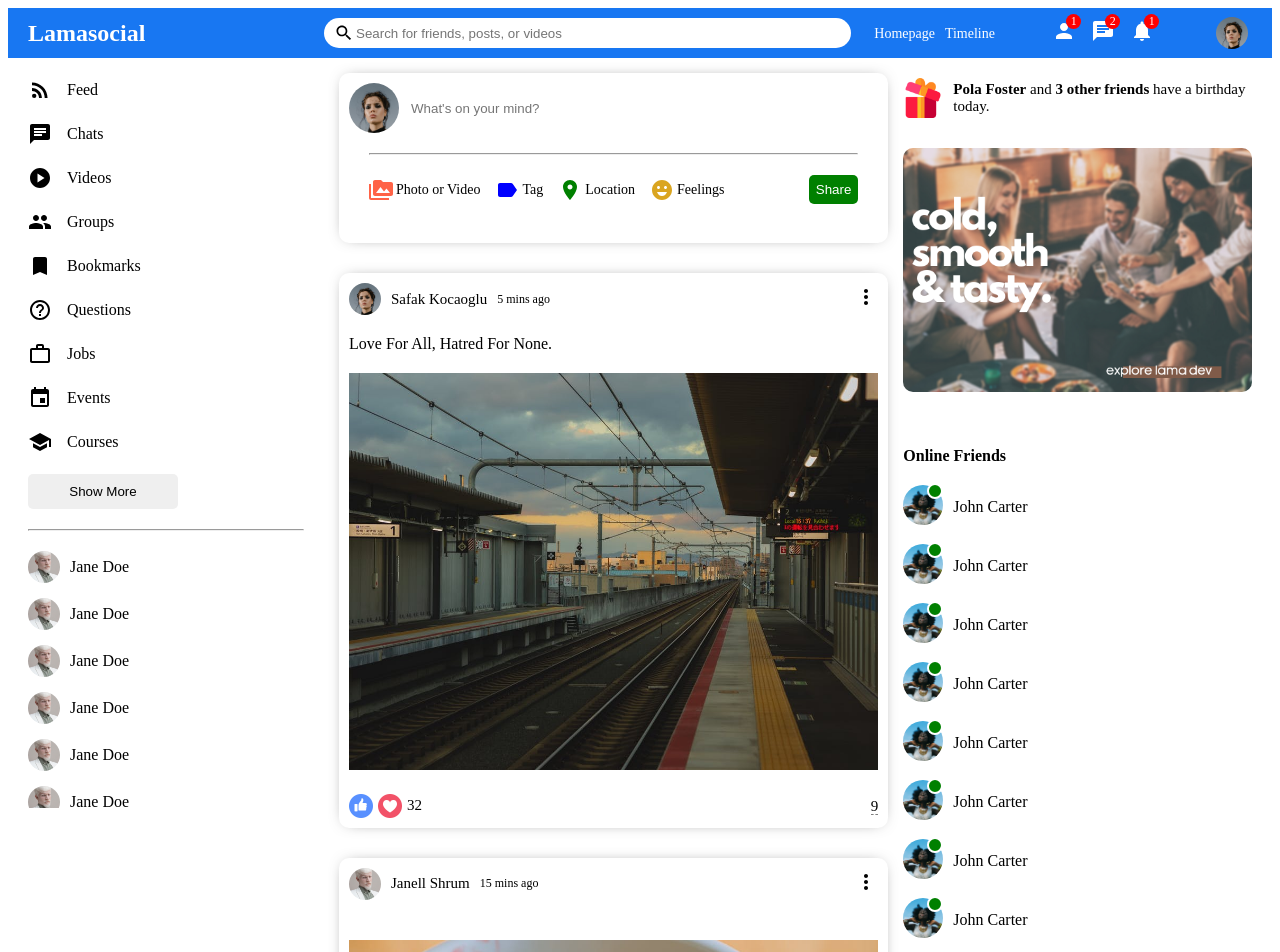
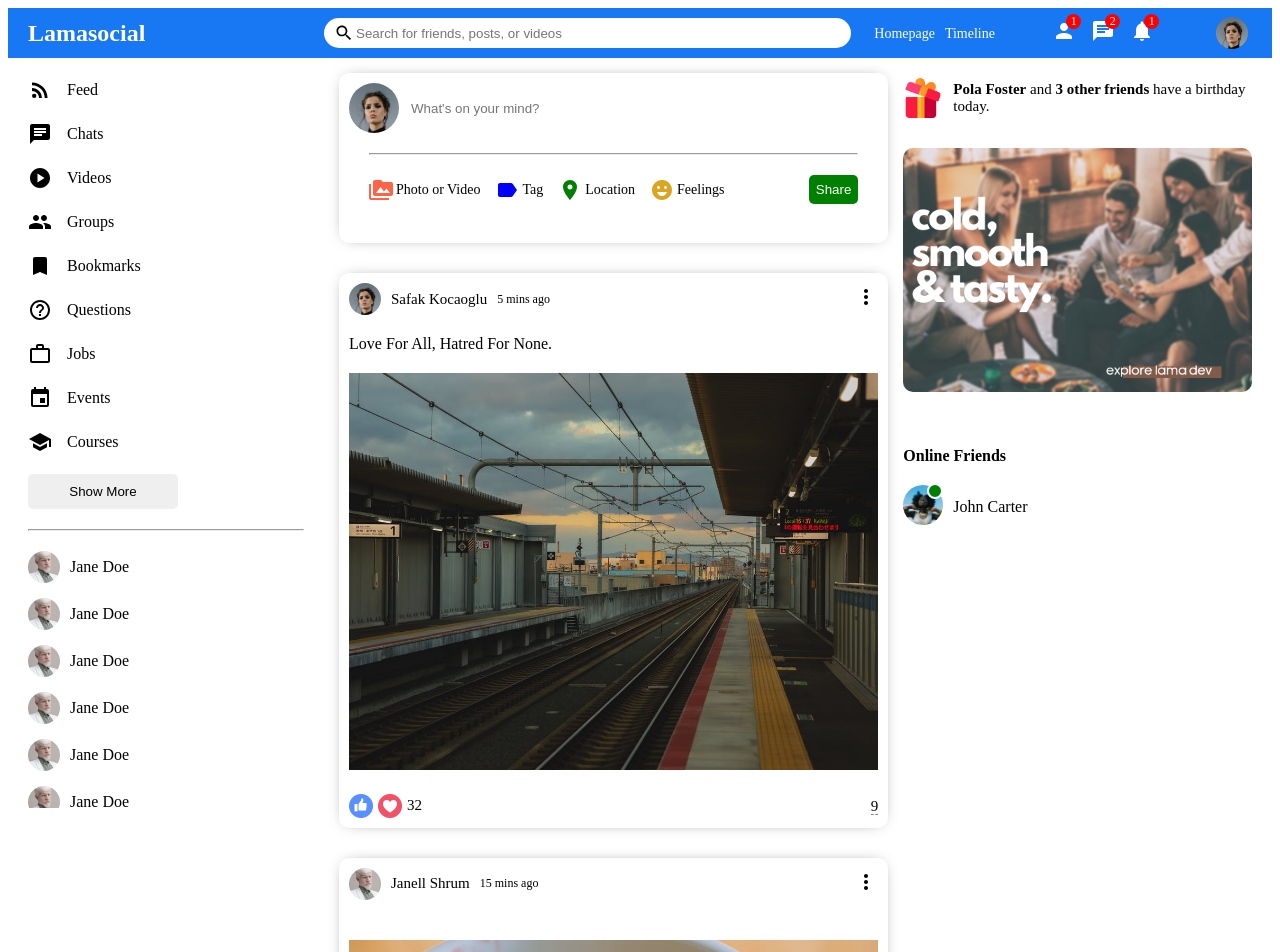
Before and after one commit to LaurenCummings/facebook-clone, a React (Vite) app: page / in a window 1280 px wide. Shown: the top 952 px of the page. Built offline with nearby package versions, Linux system fonts and the light colour scheme.

Commit message:
Deleted extra friend list items on rightbar - making it dynamic

```diff
--- a/src/components/Rightbar.jsx
+++ b/src/components/Rightbar.jsx
@@ -23,62 +23,6 @@ function Rightbar() {
                         </div>
                         <span className="rightbarUsername">John Carter</span>
                     </li>
-                    <li className="rightbarFriend">
-                        <div className="rightbarProfileImgContainer">
-                            <img className="rightbarProfileImg" src={person3} alt="" />
-                            <span className="rightbarOnline"></span>
-                        </div>
-                        <span className="rightbarUsername">John Carter</span>
-                    </li>
-                    <li className="rightbarFriend">
-                        <div className="rightbarProfileImgContainer">
-                            <img className="rightbarProfileImg" src={person3} alt="" />
-                            <span className="rightbarOnline"></span>
-                        </div>
-                        <span className="rightbarUsername">John Carter</span>
-                    </li>
-                    <li className="rightbarFriend">
-                        <div className="rightbarProfileImgContainer">
-                            <img className="rightbarProfileImg" src={person3} alt="" />
-                            <span className="rightbarOnline"></span>
-                        </div>
-                        <span className="rightbarUsername">John Carter</span>
-                    </li>
-                    <li className="rightbarFriend">
-                        <div className="rightbarProfileImgContainer">
-                            <img className="rightbarProfileImg" src={person3} alt="" />
-                            <span className="rightbarOnline"></span>
-                        </div>
-                        <span className="rightbarUsername">John Carter</span>
-                    </li>
-                    <li className="rightbarFriend">
-                        <div className="rightbarProfileImgContainer">
-                            <img className="rightbarProfileImg" src={person3} alt="" />
-                            <span className="rightbarOnline"></span>
-                        </div>
-                        <span className="rightbarUsername">John Carter</span>
-                    </li>
-                    <li className="rightbarFriend">
-                        <div className="rightbarProfileImgContainer">
-                            <img className="rightbarProfileImg" src={person3} alt="" />
-                            <span className="rightbarOnline"></span>
-                        </div>
-                        <span className="rightbarUsername">John Carter</span>
-                    </li>
-                    <li className="rightbarFriend">
-                        <div className="rightbarProfileImgContainer">
-                            <img className="rightbarProfileImg" src={person3} alt="" />
-                            <span className="rightbarOnline"></span>
-                        </div>
-                        <span className="rightbarUsername">John Carter</span>
-                    </li>
-                    <li className="rightbarFriend">
-                        <div className="rightbarProfileImgContainer">
-                            <img className="rightbarProfileImg" src={person3} alt="" />
-                            <span className="rightbarOnline"></span>
-                        </div>
-                        <span className="rightbarUsername">John Carter</span>
-                    </li>
                 </ul>
             </div>
         </div>
```
